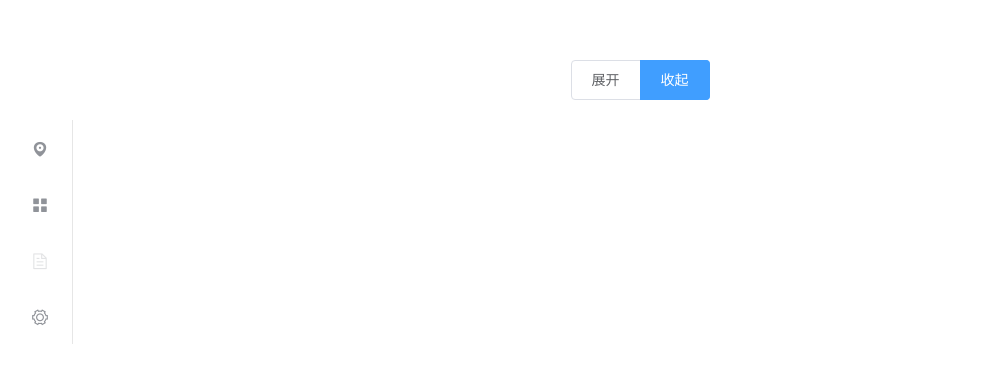
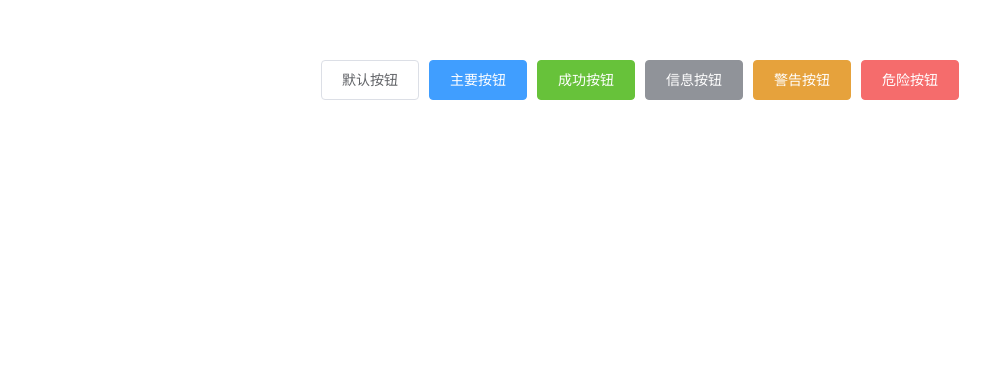
Before and after one commit to gethubDemo/demo-web, a Vue app: page /#/test in a window 1280 px wide. Shown: the top 382 px of the page, without its empty margins (0-990 px from the left). Built offline with nearby package versions, Linux system fonts and the light colour scheme.

Commit message:
拦截去和二次封装axios

```diff
--- a/src/view/test.vue
+++ b/src/view/test.vue
@@ -1,41 +1,14 @@
 <template>
   <div>
-    <el-radio-group v-model="isCollapse" style="margin-bottom: 20px;">
-      <el-radio-button :label="false">展开</el-radio-button>
-      <el-radio-button :label="true">收起</el-radio-button>
-    </el-radio-group>
-    <el-menu default-active="1-4-1" class="el-menu-vertical-demo" @open="handleOpen" @close="handleClose" :collapse="isCollapse">
-      <el-submenu index="1">
-        <template slot="title">
-          <i class="el-icon-location"></i>
-          <span slot="title">导航一</span>
-        </template>
-        <el-menu-item-group>
-          <span slot="title">分组一</span>
-          <el-menu-item index="1-1">选项1</el-menu-item>
-          <el-menu-item index="1-2">选项2</el-menu-item>
-        </el-menu-item-group>
-        <el-menu-item-group title="分组2">
-          <el-menu-item index="1-3">选项3</el-menu-item>
-        </el-menu-item-group>
-        <el-submenu index="1-4">
-          <span slot="title">选项4</span>
-          <el-menu-item index="1-4-1">选项1</el-menu-item>
-        </el-submenu>
-      </el-submenu>
-      <el-menu-item index="2">
-        <i class="el-icon-menu"></i>
-        <span slot="title">导航二</span>
-      </el-menu-item>
-      <el-menu-item index="3" disabled>
-        <i class="el-icon-document"></i>
-        <span slot="title">导航三</span>
-      </el-menu-item>
-      <el-menu-item index="4">
-        <i class="el-icon-setting"></i>
-        <span slot="title">导航四</span>
-      </el-menu-item>
-    </el-menu>
+    <el-row>
+      <el-button @click="test()">默认按钮</el-button>
+      <el-button type="primary" @click="foo()">主要按钮</el-button>
+      <el-button type="success" @click="test2()">成功按钮</el-button>
+      <el-button type="info" @click="test3()">信息按钮</el-button>
+      <el-button type="warning" @click="test4()">警告按钮</el-button>
+      <el-button type="danger" id='redButton'>危险按钮</el-button>
+    </el-row>
+
   </div>
 </template>
 
@@ -47,11 +20,124 @@
       };
     },
     methods: {
-      handleOpen(key, keyPath) {
-        console.log(key, keyPath);
+      test() {
+        // const promise=new Promise(function(resolve,reject){
+        //   // console.log('Promise');
+        //   reject(3);
+        // })
+        // promise.then((value) => {console.log(value)}, (value) => {console.log(value)}).finally(() => {})
+        // .then((value)=>{
+        //   console.log(value);
+        // }).catch((error)=>{
+        //   console.log(error);
+        // })
+        // .finally((value)=>{
+        //   console.log(value)
+        // })
+
+        // 等同于
+        // promise
+        //   .then(
+        //     result => {
+        //       // 语句
+        //       return result;
+        //     },
+        //     error => {
+        //       // 语句
+        //       throw error;
+        //     }
+        //   );
+        let url = '/api/test';
+        return new Promise((resolve, reject) => {
+          const xhr = new XMLHttpRequest();
+          xhr.open('get', url);
+          xhr.onload = () => resolve(xhr.responseText);
+          xhr.onerror = () => reject(xhr.statusText);
+          xhr.send();
+        }).then((value) => {
+          console.log(value);
+        }, (value) => {
+          console.log(value);
+        }).catch(err => {
+          console.log("error" + err);
+        })
       },
-      handleClose(key, keyPath) {
-        console.log(key, keyPath);
+
+      async foo() {
+        console.log('start')
+        var a = await new Promise((resolve, reject) => {
+          setTimeout(() => {
+            resolve(1);
+          }, 2000);
+        });
+        console.log(a + "==>2s");
+        try {
+          var b = await new Promise((resolve, reject) => {
+            setTimeout(() => {
+              reject(0);
+            }, 1000);
+          })
+        } catch (error) {
+          console.log(error + '==>1s');
+        }
+        var sleep = await new Promise((resolve, reject) => {
+          setTimeout(() => {
+            resolve('sleep');
+          }, 2000);
+        })
+        console.log(sleep + '==>2s');
+        var c = await 3;
+        console.log(c + '==>0s');
+      },
+
+      test2() {
+        let then = {
+          then: function (resolve, reject) {
+            resolve(42);
+          }
+        }
+        let p = Promise.resolve(then);
+        p.then(value => {
+          console.log(value)
+        })
+      },
+      test3() {
+        setTimeout(function () {
+          console.log('three');
+        }, 0);
+
+        setTimeout(function () {
+          console.log('four');
+        }, 1000);
+
+        Promise.resolve().then(function () {
+          console.log('two');
+        });
+        console.log('one');
+      },
+      test4(){
+        // const f=()=>{
+        //   console.log('now')
+        // }
+        // Promise.resolve().then(f)
+        // console.log("next")
+        // const f=()=>{
+        //   console.log("now")
+        // }
+        // (async ()=>f())();
+        // (async ()=>f())();
+        // console.log("next")
+        // const f=()=>console.log('now');
+        // // (
+        // //   ()=>new Promise(resolve=>resolve(f()))
+        // // )();
+        // Promise.try(f)
+        // console.log('next')
+        function f(id){
+          return database.users.get({id:userId}).then(function(user){
+            return user.name;
+          })
+        }
       }
     }
   }
```
Also changed, not shown: src/components/HelloWorld.vue (+15 -38 lines).
